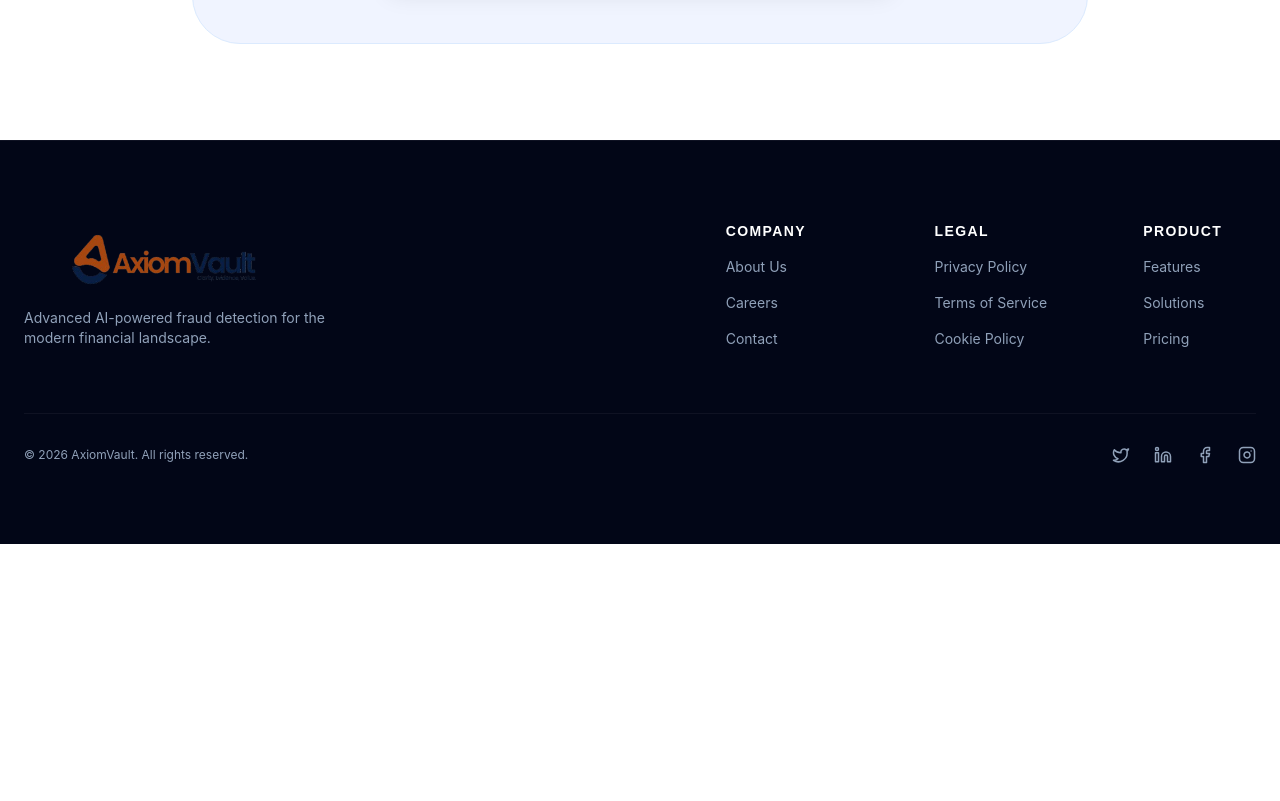
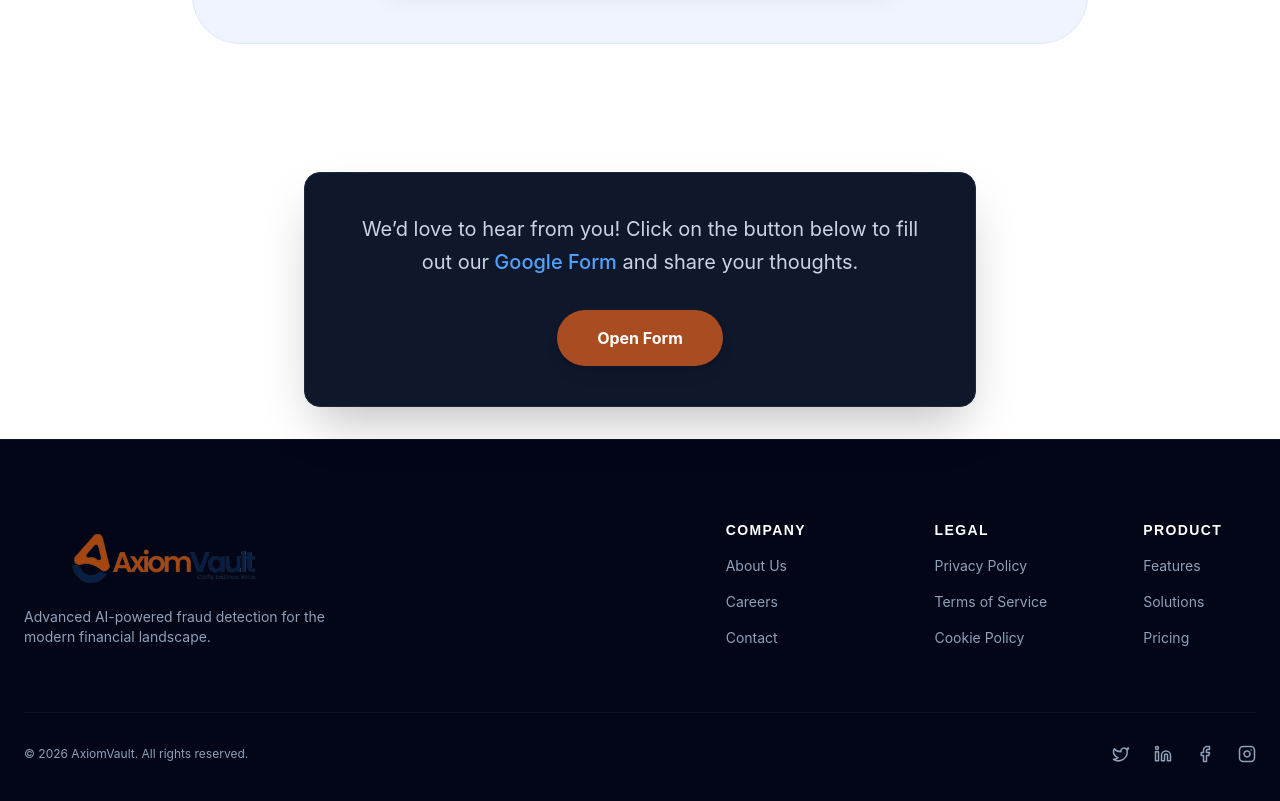
Before and after one commit to AxiomVault01/AxiomVault-landing-page-, a React (Vite) app: page / in a window 1280 px wide. Shown: the part 7545-8346 px from the top of the page. Before the commit the page ends 8089 px from the top, so only its background shows below. Built offline with nearby package versions, Linux system fonts and the light colour scheme.

Commit message:
update: added the google form cta section to the existing file

```diff
--- a/src/App.jsx
+++ b/src/App.jsx
@@ -11,6 +11,7 @@ import Pricing from "./components/Pricing";
 import CTASection from "./components/CTASection";
 import WaitlistForm from "./components/WaitlistForm";
 import Footer from "./components/Footer";
+import GoogleFormCTASection from "./components/GoogleFormCTASection";
 
 function App() {
   return (
@@ -27,6 +28,7 @@ function App() {
         <Pricing />
         <CTASection />
         <WaitlistForm />
+        <GoogleFormCTASection />
         <Footer />
       </main>
     </>
--- /dev/null
+++ b/src/components/GoogleFormCTASection.tsx
@@ -0,0 +1,38 @@
+import React from 'react';
+
+const GoogleFormCTASection: React.FC = () => {
+  //  Google Form URL
+  const googleFormUrl = "https://docs.google.com/forms/d/e/1FAIpQLSfdcDL0kSZRbbAXen5-TkIYV3vy0nZOD3iMpOwMrtHEvL5Reg/viewform?usp=publish-editor";
+
+  const handleButtonClick = (): void => {
+    // Open in a new tab with security features
+    window.open(googleFormUrl, '_blank', 'noopener,noreferrer');
+  };
+
+  return (
+    <div className="flex justify-center items-center p-8">
+      {/* The "Deep" Container */}
+      <div className="bg-slate-900 rounded-2xl p-10 max-w-2xl w-full text-center shadow-2xl border border-slate-800">
+
+        {/* The p tag */}
+        <p className="text-slate-300 text-lg md:text-xl mb-8 leading-relaxed">
+          We’d love to hear from you! Click on the button below to fill out our
+          <span className="text-blue-400 font-medium"> Google Form</span> and share your thoughts.
+        </p>
+
+        {/* The Button */}
+        <button
+          onClick={handleButtonClick}
+          className="bg-brand-red hover:bg-brand-red/80 cursor-pointer text-white font-bold py-4 px-10 rounded-full
+                     transition-all duration-200 transform hover:scale-105 active:scale-95
+                     focus:outline-none focus:ring-2 focus:ring-blue-400 focus:ring-offset-2
+                     focus:ring-offset-slate-900 shadow-lg"
+        >
+          Open Form
+        </button>
+      </div>
+    </div>
+  );
+};
+
+export default GoogleFormCTASection;
```
